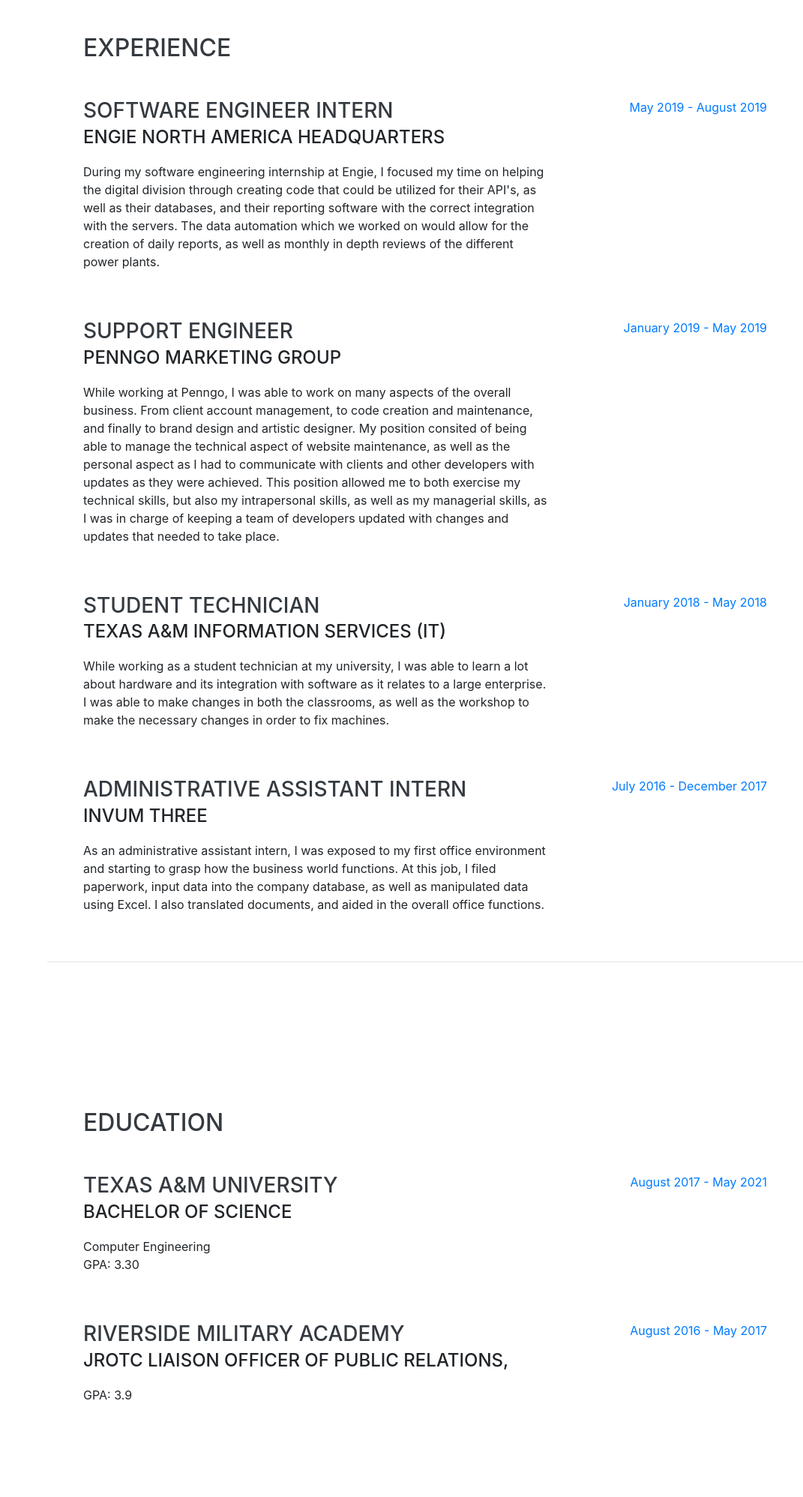
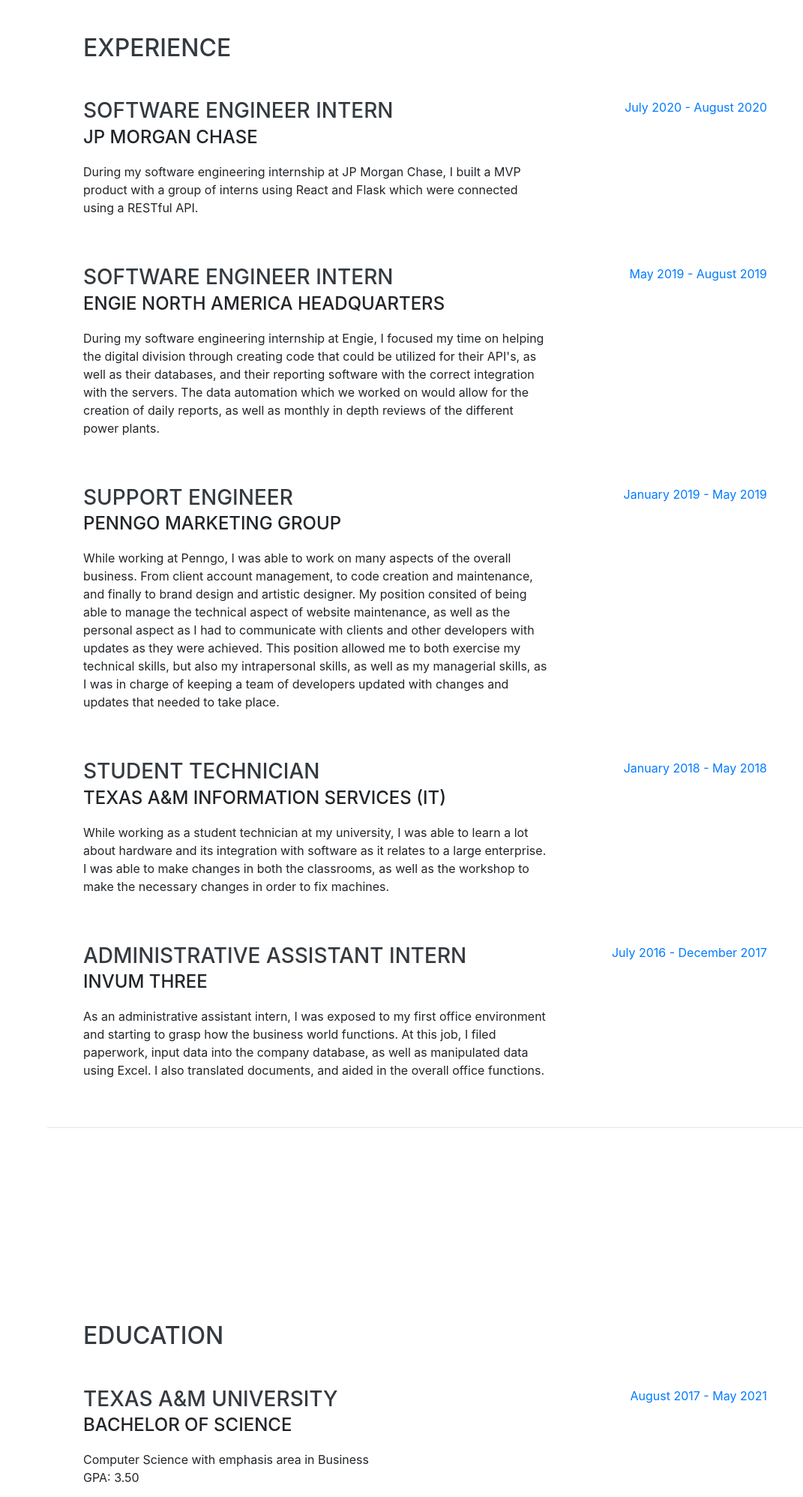
Before and after one commit to PablooogiN/pablooogin.github.io, a website with bundled scripts: page index.html in a window 1280 px wide. Shown: the part 804-2800 px from the top of the page at 75% size, without its empty margins (209-1280 px from the left). Built offline with nearby package versions, Linux system fonts and the light colour scheme; a web font is replaced by a local one.

Commit message:
added JPMC internship

```diff
--- a/index.html
+++ b/index.html
@@ -71,13 +71,13 @@
   <span
      class="txt-rotate"
      data-period="10000"
-     data-rotate='[ "a Software Engineer.", "a Full Stack Dev.", "an Account Manager.", "Designer!"]'></span>
+     data-rotate='[ "a Software Engineer.", "a Full Stack Dev.", "an Account Manager.", "Designer!", "an Aggie"]'></span>
 </h1>
         <br>
         <div class="subheading mb-8">Houston Texas, 77077 · (832) 419-2078 ·
           <a href="mailto:pablo.i.ginebra@gmail.com">pablo.i.ginebra@gmail.com</a>
         </div>
-        <p class="lead mb-5">I am a Computer Engineer from Texas A&M University. I have expreience using C++, Python, and SQL in a professional environment. My expected graduation is May 2021 with a degree in Computer Engineering, as well as a minor in Business.</p>
+        <p class="lead mb-5">I am a Computer Science Major with a Business Minor from Texas A&M University. I have expreience using C++, Python, and SQL in a professional environment. My expected graduation is May 2021.</p>
         <div class="social-icons">
           <a href="https://linkedin.com/in/pabloginebra">
             <i class="fab fa-linkedin-in"></i>
@@ -88,9 +88,9 @@
           <a href="https://instagram.com/pablooogin">
             <i class="fab fa-instagram"></i>
           </a>
-          <a href="https://facebook.com/pablooogin">
+          <!-- <a href="https://facebook.com/pablooogin">
             <i class="fab fa-facebook-f"></i>
-          </a>
+          </a> -->
           <a href="resume.pdf" data-toggle="tooltip" data-placement="top" title="Download My Resume">
             <i class="fas fa-download"></i>
           </a>
@@ -104,7 +104,17 @@
       <div class="w-100">
         <h2 class="mb-5">Experience</h2>
 
-
+        <div class="resume-item d-flex flex-column flex-md-row justify-content-between mb-5">
+          <div class="resume-content">
+            <h3 class="mb-0">Software Engineer Intern</h3>
+            <div class="subheading mb-3">JP Morgan Chase</div>
+            <p>During my software engineering internship at JP Morgan Chase, I built a MVP product with a group of interns using React and Flask which were connected
+              using a RESTful API.</p>
+          </div>
+          <div class="resume-date text-md-right">
+            <span class="text-primary">July 2020 - August 2020</span>
+          </div>
+        </div>
 
         <div class="resume-item d-flex flex-column flex-md-row justify-content-between mb-5">
           <div class="resume-content">
@@ -175,15 +185,15 @@
           <div class="resume-content">
             <h3 class="mb-0">Texas A&M University</h3>
             <div class="subheading mb-3">Bachelor of Science</div>
-            <div>Computer Engineering</div>
-            <p>GPA: 3.30</p>
+            <div>Computer Science with emphasis area in Business</div>
+            <p>GPA: 3.50</p>
           </div>
           <div class="resume-date text-md-right">
             <span class="text-primary">August 2017 - May 2021</span>
           </div>
         </div>
 
-        <div class="resume-item d-flex flex-column flex-md-row justify-content-between">
+        <!-- <div class="resume-item d-flex flex-column flex-md-row justify-content-between">
           <div class="resume-content">
             <h3 class="mb-0">Riverside Military Academy</h3>
             <div class="subheading mb-3">JROTC Liaison Officer of Public Relations,</div>
@@ -192,7 +202,7 @@
           <div class="resume-date text-md-right">
             <span class="text-primary">August 2016 - May 2017</span>
           </div>
-        </div>
+        </div> -->
 
       </div>
     </section>
@@ -205,11 +215,11 @@
 
         <div class="subheading mb-3">Programming Languages &amp; Tools</div>
         <ul class="list-inline dev-icons">
+          <li class="list-inline-item" data-toggle="tooltip" data-placement="top" title="PYTHON">
+            <i class="fab fa-python fa-3x"></i>
+          </li>
           <li class="list-inline-item" data-toggle="tooltip" data-placement="top" title="C++">
             <i class="fas fa-code fa-3x" ></i>
-          </li>
-          <li class="list-inline-item" data-toggle="tooltip" data-placement="top" title="PYTHON">
-            <i class="fab fa-python fa-3x"></i>
           </li>
           <li class="list-inline-item" data-toggle="tooltip" data-placement="top" title="HTML">
             <i class="fab fa-html5 fa-3x"></i>
@@ -226,14 +236,15 @@
         <ul class="fa-ul mb-0">
           <li>
             <i class="fa-li fa fa-check"></i>
+            <b>Python</b><br>
+            I started using Python during my first year of engineering classes, but it was quickly replaced by C++. I however, got back to using it during my internship, and quickly learned specific libraries, such as <b><i>Pandas</i></b>, which is used for data analysis and data science. I also got more familiar with Python in relation with the <b><i>Django</i></b> framework, which is utlized to create robust web applications.
+          </li>
+          <li>
+            <i class="fa-li fa fa-check"></i>
             <b>C++</b><br>
             I have been using C++ for over a year and a half, and have utilized it in both school projects, as well as personal projects that I created myself too. This is one of the languages I am most confortable with.
           </li>
-          <li>
-            <i class="fa-li fa fa-check"></i>
-            <b>Python</b><br>
-            I started using Python during my first year of engineering classes, but it was quickly replaced by C++. I however, got back to using it during my internship, and quickly learned specific libraries, such as <b><i>Pandas</i></b>, which is used for data analysis and data science. I also got more familiar with Python in relation with the <b><i>Django</i></b> framework, which is utlized to create robust web applications.
-          </li>
+
           <li>
             <i class="fa-li fa fa-check"></i>
             <b>HTML</b><br>
```
